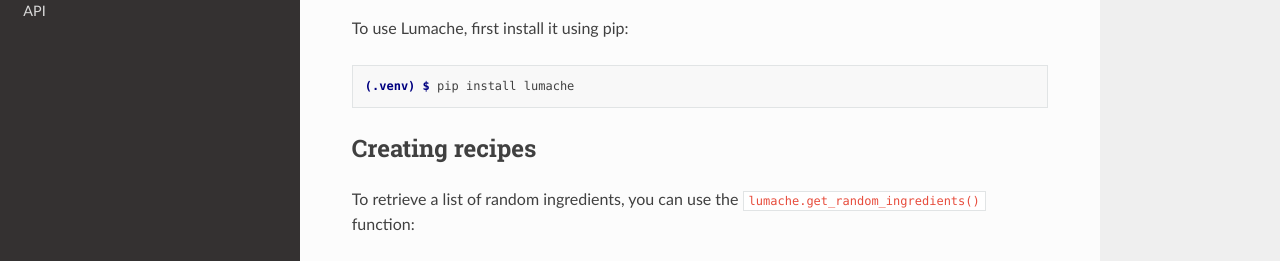
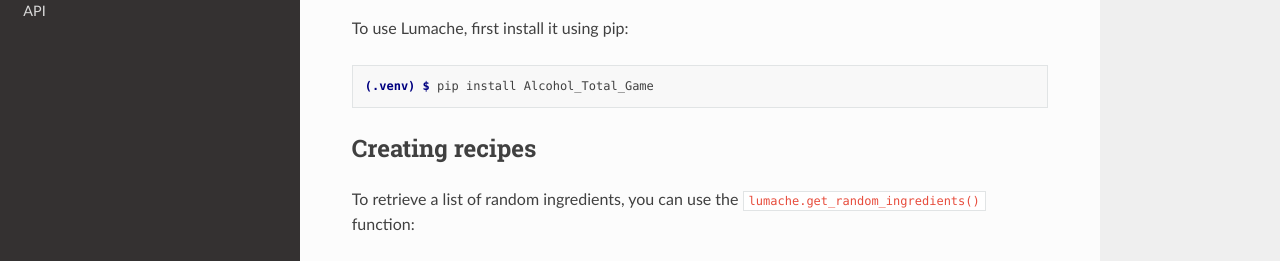
Before and after one commit to minueono/test_build, a Sphinx documentation site: the page built from docs/source/usage.rst, in a window 1280 px wide and 1095 px high. Shown: the part 199-460 px from the top of the window. Built offline with Sphinx 7.4.7 and the Read the Docs theme 3.1.0, drawn with Linux system fonts in a browser that asks for light colours; grey boxes are pictures that could not be loaded.

Commit message:
Update usage.rst

```diff
--- a/docs/source/usage.rst
+++ b/docs/source/usage.rst
@@ -10,7 +10,7 @@ To use Lumache, first install it using pip:
 
 .. code-block:: console
 
-   (.venv) $ pip install lumache
+   (.venv) $ pip install Alcohol_Total_Game
 
 Creating recipes
 ----------------
```
